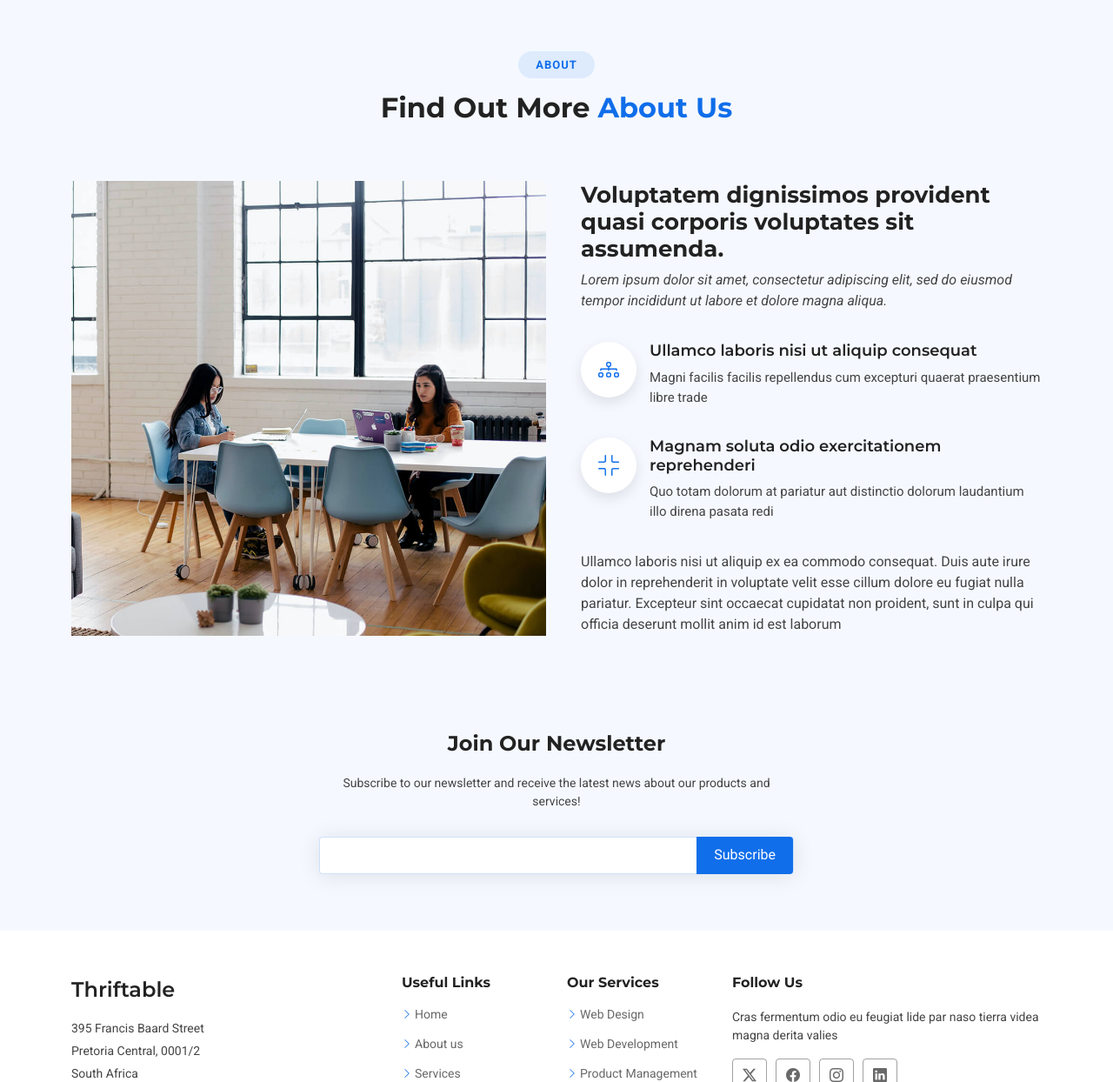
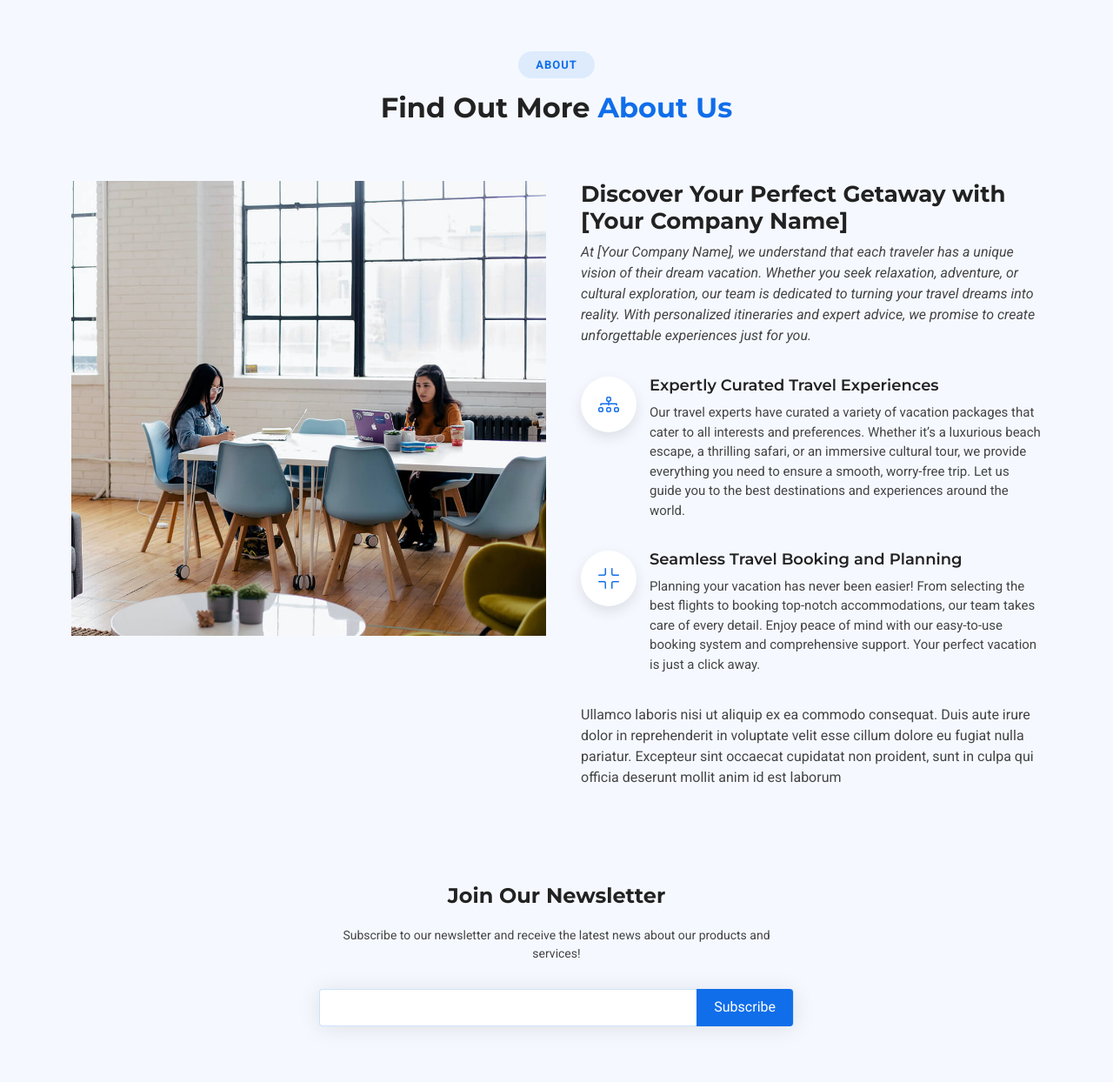
Before and after one commit to Carrington-dev/adventures, a Flask app: page / in a window 1280 px wide. Shown: the part 1187-2431 px from the top of the page at 87% size. Run offline with Flask 3, Linux system fonts and the light colour scheme; some libraries are stand-ins or nearby versions.

Commit message:
Update index.html
Co-Authored-By: Stemgon <165911512+stemgon@users.noreply.github.com>
Co-Authored-By: Carrington Muleya <79579279+carrington-dev@users.noreply.github.com>

```diff
--- a/templates/index.html
+++ b/templates/index.html
@@ -85,24 +85,26 @@
 
       <div class="col-lg-6 d-flex flex-column justify-content-center" data-aos="fade-up" data-aos-delay="200">
         <div class="about-content ps-0 ps-lg-3">
-          <h3>Voluptatem dignissimos provident quasi corporis voluptates sit assumenda.</h3>
+          <h3>Discover Your Perfect Getaway with [Your Company Name]</h3>
           <p class="fst-italic">
-            Lorem ipsum dolor sit amet, consectetur adipiscing elit, sed do eiusmod tempor incididunt ut labore et dolore
-            magna aliqua.
+            At [Your Company Name], we understand that each traveler has a unique vision of their dream vacation. Whether you seek relaxation, adventure, or cultural exploration, our team is dedicated to turning your travel dreams into reality. With personalized itineraries and expert advice, we promise to create unforgettable experiences just for you.
           </p>
           <ul>
             <li>
               <i class="bi bi-diagram-3"></i>
               <div>
-                <h4>Ullamco laboris nisi ut aliquip consequat</h4>
-                <p>Magni facilis facilis repellendus cum excepturi quaerat praesentium libre trade</p>
+                <h4>Expertly Curated Travel Experiences</h4>
+                <p>Our travel experts have curated a variety of vacation packages that cater to all interests and preferences. Whether it’s a luxurious beach escape, a thrilling safari, or an immersive cultural tour, we provide everything you need to ensure a smooth, worry-free trip. Let us guide you to the best destinations and experiences around the world.</p>
               </div>
             </li>
             <li>
               <i class="bi bi-fullscreen-exit"></i>
               <div>
-                <h4>Magnam soluta odio exercitationem reprehenderi</h4>
-                <p>Quo totam dolorum at pariatur aut distinctio dolorum laudantium illo direna pasata redi</p>
+                <h4>Seamless Travel Booking and Planning
+                </h4>
+                <p>
+                  Planning your vacation has never been easier! From selecting the best flights to booking top-notch accommodations, our team takes care of every detail. Enjoy peace of mind with our easy-to-use booking system and comprehensive support. Your perfect vacation is just a click away.
+                </p>
               </div>
             </li>
           </ul>
```
